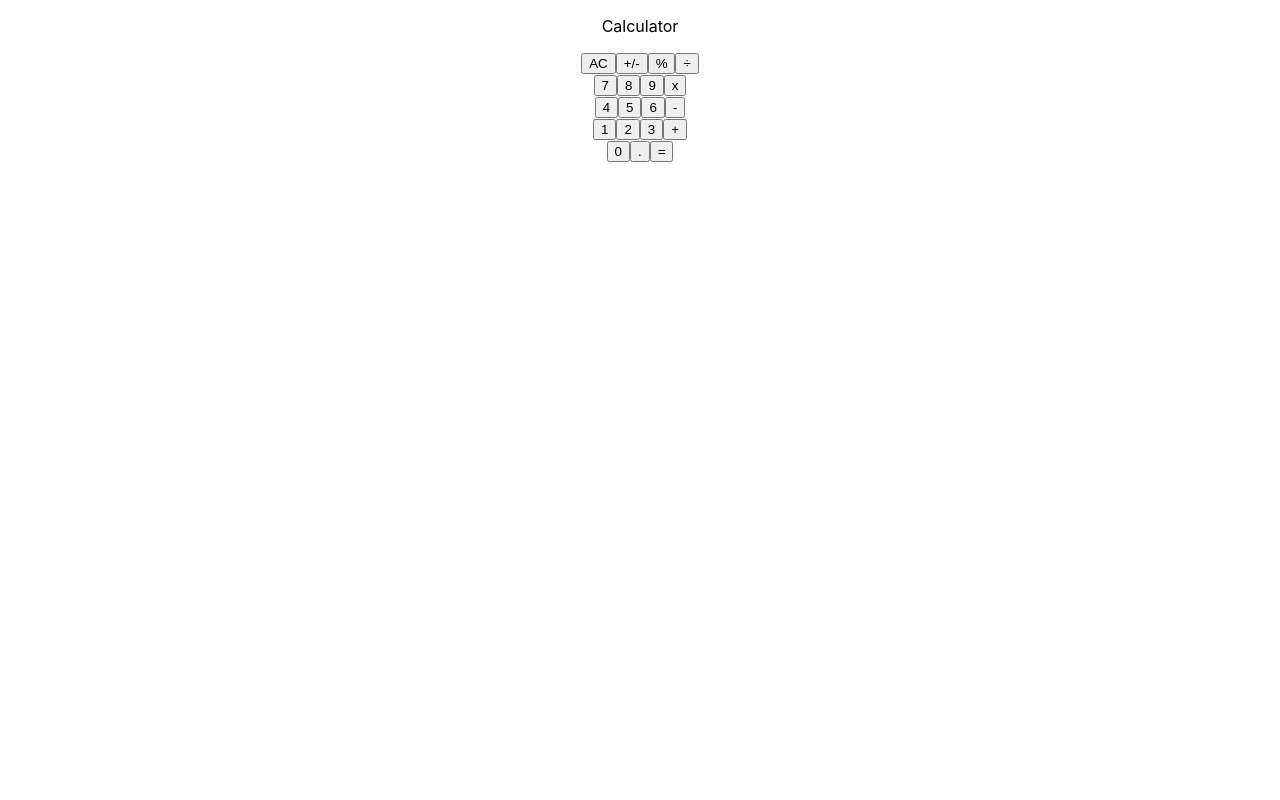
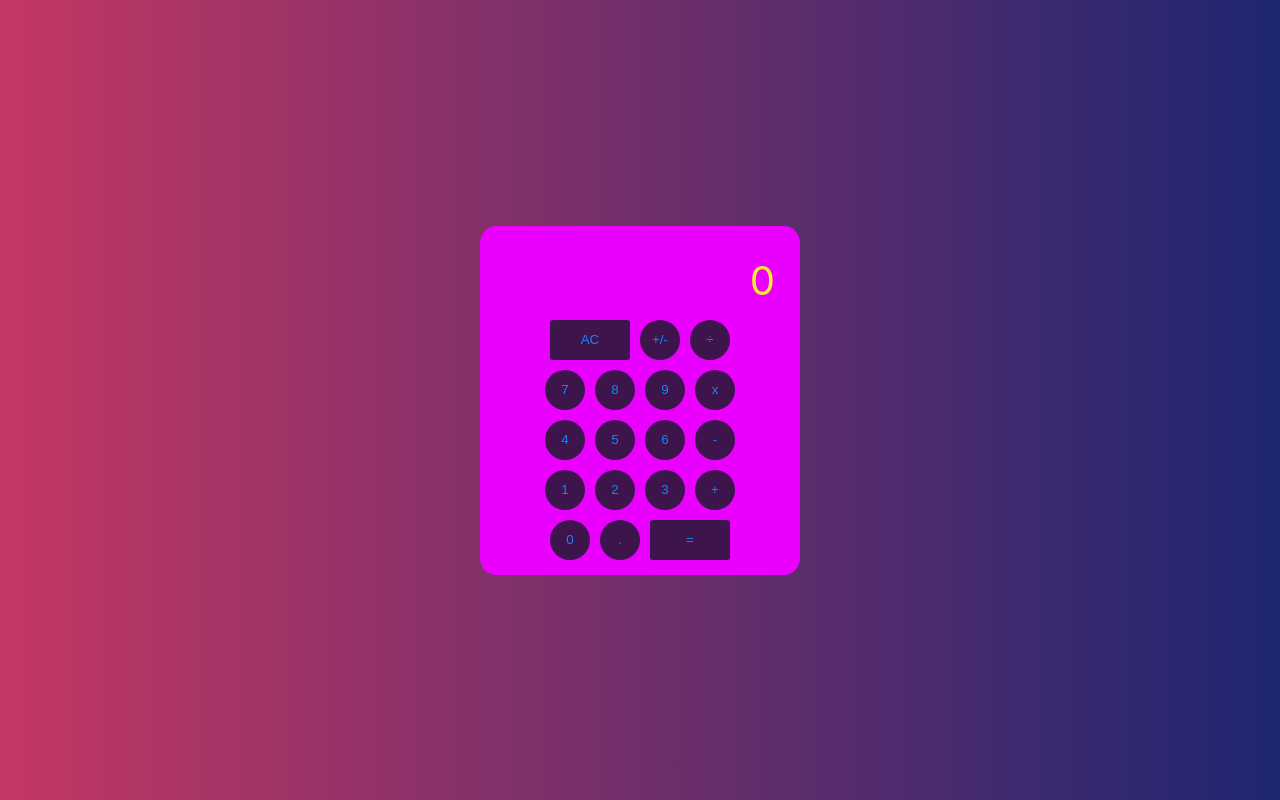
Before and after one commit to emauldin84/fcc-calculator, a React (Create React App) app: page / in a window 1280 px wide. Built offline with nearby package versions, Linux system fonts and the light colour scheme.

Commit message:
adds styling to working calendar

```diff
--- a/public/index.html
+++ b/public/index.html
@@ -39,5 +39,7 @@
       To begin the development, run `npm start` or `yarn start`.
       To create a production bundle, use `npm run build` or `yarn build`.
     -->
+    <script src="https://cdn.freecodecamp.org/testable-projects-fcc/v1/bundle.js"></script>
+
   </body>
 </html>
--- a/src/App.css
+++ b/src/App.css
@@ -1,4 +1,61 @@
 .App, html {
   text-align: center;
   height: 100%;
+  display: flex;
+  align-items: center;
+  justify-content: center;
 }
+html {
+  background-image:
+    linear-gradient(
+      to right,
+      #c33764, #1d2671
+    );
+}
+
+.calculator{
+  background-color: #e900ff;
+  width: 300px;
+  border-radius: 5%;
+  padding: 10px;
+}
+
+.display{
+  display: flex;
+  flex-direction: column;
+  /* height: 75px; */
+}
+#display{
+  font-size: 40px;
+  margin-left: auto;
+  width: auto;
+  margin-top: 0;
+  margin-bottom: 10px;
+}
+
+.displaytext{
+  color: #faeb2c;
+  margin-right: 15px;
+}
+p.displaytext{
+  margin-bottom: 0;
+  width: auto;
+  margin-left: auto;
+}
+#action{
+  margin-top: 0;
+  height: 20px;
+}
+button {
+  background-color: #3d144c;
+  color: #1685f8;
+  border: none;
+  height: 40px;
+  width: 40px;
+  border-radius: 50%;
+  margin: 5px;
+}
+#clear, #equals{
+  width: 80px;
+  border-radius: 5%;
+}
--- a/src/components/Calculator.js
+++ b/src/components/Calculator.js
@@ -6,12 +6,10 @@ import Keypad from './Keypad'
 const Calculator = () => {
     const [equation, setEquation] = useState(null)
     const [action, setAction] = useState('')
-    const [result, setResult] = useState('')
+    const [result, setResult] = useState('0')
     const [appliedValue, setAppliedValue] = useState('')
-    console.log('RESULT', result)
     return (
         <div className='calculator'>
-            <p>Calculator</p>
             <Display result={result} action={action} appliedValue={appliedValue}/>
             <Keypad
                 result={result}
--- a/src/components/Display.js
+++ b/src/components/Display.js
@@ -3,8 +3,8 @@ import React from 'react'
 const Display = ({result, appliedValue, action}) => {
     return (
         <div className="display">
-            <p>{action}</p>
-            <p>{action && appliedValue ? appliedValue : result}</p>
+            <p className='displaytext' id='action'>{action}</p>
+            <p className='displaytext' id="display">{action && appliedValue ? appliedValue : result}</p>
         </div>
     )
 }
--- a/src/components/Keypad.js
+++ b/src/components/Keypad.js
@@ -2,13 +2,26 @@ import React, {useState} from 'react'
 
 const Keypad = ({result, setResult, action, setAction, appliedValue, setAppliedValue}) => {
     const [isResult, setIsResult] = useState(false)
+
     const handleSetResult = (val) => {
         if(!isResult){
             if (val === '.' && !result.includes('.')){
                 setResult(prevVal => {
                     return prevVal + val
                 })
-            } else if (val !== '.'){
+            }
+            if (val === '0' && result[0] === '0' && result.length === 1){
+                return
+            }
+            if (val === '0' && result[0] === '0' && result[1] !== 0){
+                setResult(prevVal => {
+                    return prevVal + val
+                })
+            }
+            if (val !== '.' && val !== '0' && result[0] === '0'){
+                setResult(val)
+            }
+            else if (val !== '.'){
                 setResult(prevVal => {
                     return prevVal + val
                 })
@@ -18,7 +31,8 @@ const Keypad = ({result, setResult, action, setAction, appliedValue, setAppliedV
             if (val === '.' && !result.includes('.')){
                 setResult(val)
                 setIsResult(false)
-            } else if (val !== '.'){
+            }
+            else if (val !== '.'){
                 setResult(val)
                 setIsResult(false)
             }
@@ -28,8 +42,13 @@ const Keypad = ({result, setResult, action, setAction, appliedValue, setAppliedV
         if (result && appliedValue){
             return
         }
-        if (result) {
-            setAction(act)
+        if (result !== '0') {
+            if (act === '-' && action === '-'){
+                setAction('+')
+            } else {
+                setAction(act)
+
+            }
         }
     }
     const handleSetAppliedValue = (val) => {
@@ -37,6 +56,8 @@ const Keypad = ({result, setResult, action, setAction, appliedValue, setAppliedV
             setAppliedValue(prevVal => {
                 return prevVal + val
             })
+        } if (val !== '.' && val !== '0' && appliedValue[0] === '0'){
+            setAppliedValue(val)
         } else if (val !== '.'){
             setAppliedValue(prevVal => {
                 return prevVal + val
@@ -52,7 +73,7 @@ const Keypad = ({result, setResult, action, setAction, appliedValue, setAppliedV
         }
     }
     const handleClear = () => {
-        setResult('')
+        setResult('0')
         setAction('')
         setAppliedValue('')
     }
@@ -78,33 +99,32 @@ const Keypad = ({result, setResult, action, setAction, appliedValue, setAppliedV
     return (
         <div className='keypad'>
             <div className='row-one'>
-                <button onClick={handleClear}>AC</button>
+                <button id="clear" onClick={handleClear}>AC</button>
                 <button onClick={handleValueFlip}>+/-</button>
-                <button >%</button>
-                <button onClick={() => handleSetAction('÷')}>÷</button>
+                <button id="divide" onClick={() => handleSetAction('÷')}>÷</button>
             </div>
             <div className='row-two'>
-                <button onClick={()=>handleSetValues('7')}>7</button>
-                <button onClick={()=>handleSetValues('8')}>8</button>
-                <button onClick={()=>handleSetValues('9')}>9</button>
-                <button onClick={() => handleSetAction('x')}>x</button>
+                <button id="seven" onClick={()=>handleSetValues('7')}>7</button>
+                <button id="eight" onClick={()=>handleSetValues('8')}>8</button>
+                <button id="nine" onClick={()=>handleSetValues('9')}>9</button>
+                <button id="multiply" onClick={() => handleSetAction('x')}>x</button>
             </div>
             <div className='row-three'>
-                <button onClick={()=>handleSetValues('4')}>4</button>
-                <button onClick={()=>handleSetValues('5')}>5</button>
-                <button onClick={()=>handleSetValues('6')}>6</button>
-                <button onClick={() => handleSetAction('-')}>-</button>
+                <button id="four" onClick={()=>handleSetValues('4')}>4</button>
+                <button id="five" onClick={()=>handleSetValues('5')}>5</button>
+                <button id="six" onClick={()=>handleSetValues('6')}>6</button>
+                <button id="subtract" onClick={() => handleSetAction('-')}>-</button>
             </div>
             <div className='row-four'>
-                <button onClick={()=>handleSetValues('1')}>1</button>
-                <button onClick={()=>handleSetValues('2')}>2</button>
-                <button onClick={()=>handleSetValues('3')}>3</button>
-                <button onClick={() => handleSetAction('+')}>+</button>
+                <button id="one" onClick={()=>handleSetValues('1')}>1</button>
+                <button id="two" onClick={()=>handleSetValues('2')}>2</button>
+                <button id="three" onClick={()=>handleSetValues('3')}>3</button>
+                <button id="add" onClick={() => handleSetAction('+')}>+</button>
             </div>
             <div className='row-five'>
-                <button onClick={()=>handleSetValues('0')}>0</button>
-                <button onClick={()=>handleSetValues('.')}>.</button>
-                <button onClick={handleCalculate}>=</button>
+                <button id="zero" onClick={()=>handleSetValues('0')}>0</button>
+                <button id="decimal" onClick={()=>handleSetValues('.')}>.</button>
+                <button id="equals" onClick={handleCalculate}>=</button>
             </div>
         </div>
     )
```
